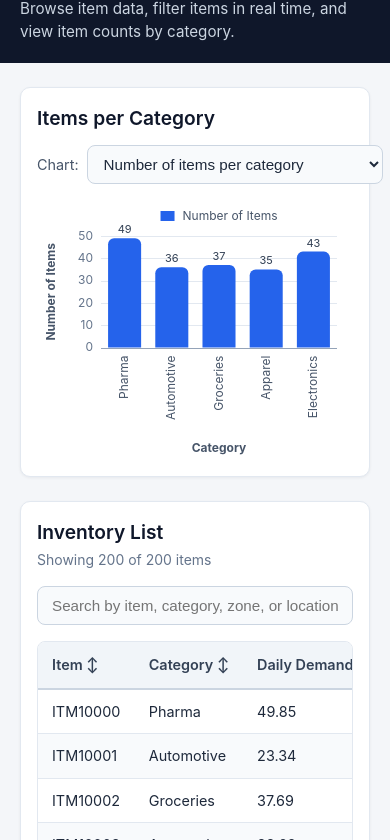
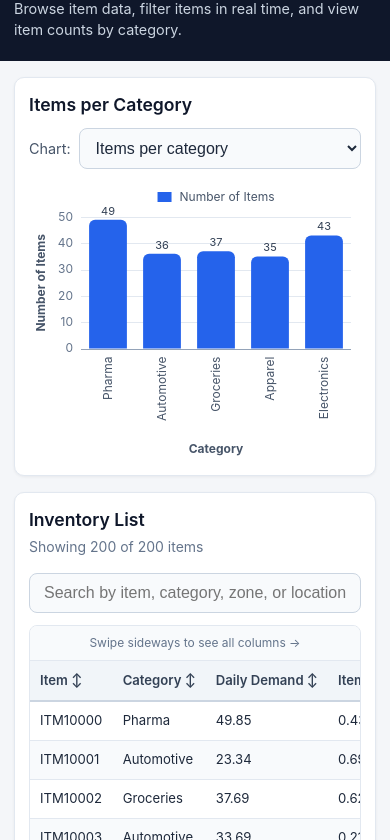
Before and after one commit to Sadra-RM/warehouse-inventory, a plain HTML site: page index.html in a window 390 px wide. Shown: the part 61-901 px from the top of the page. Drawn offline with Linux system fonts and the light colour scheme.

Commit message:
Made the site responsive

```diff
--- a/charts.js
+++ b/charts.js
@@ -146,8 +146,9 @@ document.addEventListener("DOMContentLoaded", function () {
     const maxLabelWidth = Math.max.apply(null, labels.map(function (l) { return ctx.measureText(l).width; }));
     const maxValue = Math.max.apply(null, values.concat([1]));
     // Leave enough room on the left for the largest number plus the axis title
-    const left = Math.max(64, ctx.measureText(Math.ceil(maxValue * 1.15).toLocaleString()).width + 42);
-    const right = 16;
+    const narrow = width < 500; // phones get tighter margins to leave more room for the bars
+    const left = Math.max(narrow ? 52 : 64, ctx.measureText(Math.ceil(maxValue * 1.15).toLocaleString()).width + (narrow ? 34 : 42));
+    const right = narrow ? 10 : 16;
     const top = 36;
     const plotWidth = Math.max(width - left - right, 50);
     const slot = plotWidth / labels.length;
@@ -227,7 +228,7 @@ document.addEventListener("DOMContentLoaded", function () {
     ctx.textBaseline = "alphabetic";
     ctx.fillText(option.xLabel, titleCenter, height - 8);
     ctx.save();
-    ctx.translate(14, top + plotHeight / 2);
+    ctx.translate(narrow ? 12 : 14, top + plotHeight / 2);
     ctx.rotate(-Math.PI / 2);
     ctx.textBaseline = "middle";
     ctx.fillText(option.yLabel, 0, 0);
@@ -278,7 +279,7 @@ document.addEventListener("DOMContentLoaded", function () {
   }
 
   // Show a tooltip and highlight the bar under the mouse
-  canvas.addEventListener("mousemove", function (event) {
+  function showTooltipAt(event) {
     const layout = state.layout;
     if (!layout) return;
 
@@ -306,9 +307,15 @@ document.addEventListener("DOMContentLoaded", function () {
       tooltip.style.top = Math.max(bar.y - 8, 24) + "px";
       tooltip.style.display = "block";
     }
-  });
+  }
 
-  canvas.addEventListener("mouseleave", function () {
+  // Works for both a mouse (hover) and a finger (tap)
+  canvas.addEventListener("pointermove", showTooltipAt);
+  canvas.addEventListener("pointerdown", showTooltipAt);
+
+  canvas.addEventListener("pointerleave", function (event) {
+    // A finger leaves the canvas right after tapping, so keep the tooltip visible for touch
+    if (event.pointerType && event.pointerType !== "mouse") return;
     state.hover = -1;
     tooltip.style.display = "none";
     render();
--- a/index.html
+++ b/index.html
@@ -35,10 +35,10 @@
         <div class="chart-select-box">
           <label for="chartSelect">Chart:</label>
           <select id="chartSelect" class="chart-select" aria-label="Choose chart type">
-            <option value="category">Number of items per category</option>
-            <option value="zone">Number of items per zone</option>
-            <option value="location">Number of items per storage location</option>
-            <option value="orders">Total orders last month per category</option>
+            <option value="category">Items per category</option>
+            <option value="zone">Items per zone</option>
+            <option value="location">Items per storage location</option>
+            <option value="orders">Orders last month per category</option>
           </select>
         </div>
       </div>
--- a/style.css
+++ b/style.css
@@ -240,22 +240,137 @@ tbody tr:last-child td {
 
 /* Responsive adjustments for mobile and tablet screens */
 @media (max-width: 768px) {
+  .container {
+    padding: 0 14px;
+  }
+
   .page-header {
     padding: 20px 0;
+    margin-bottom: 16px;
   }
 
   .page-header h1 {
     font-size: 1.45rem;
   }
 
+  .subtitle {
+    font-size: 0.9rem;
+  }
+
   .card {
-    padding: 16px;
+    padding: 14px;
+    margin-bottom: 16px;
+  }
+
+  .section-header {
+    margin-bottom: 12px;
+  }
+
+  .section-header h2 {
+    font-size: 1.1rem;
+  }
+
+  /* Chart title on top, dropdown below it using the full width */
+  .chart-controls {
+    flex-direction: column;
+    align-items: stretch;
+    gap: 10px;
+  }
+
+  .chart-select-box {
+    width: 100%;
+  }
+
+  .chart-select {
+    flex: 1;
+    min-width: 0;
+    width: 100%;
+    font-size: 16px; /* 16px stops iPhones from zooming in when the control is tapped */
+    padding: 10px 12px;
   }
 
   .search-box {
     max-width: 100%;
   }
 
+  .search-input {
+    font-size: 16px; /* prevents the automatic zoom on iPhones */
+  }
+
+  .chart-wrapper {
+    height: 280px;
+  }
+
+  /* Smaller table text and spacing so more fits on the screen */
+  table {
+    font-size: 0.82rem;
+  }
+
+  th {
+    padding: 10px 10px;
+  }
+
+  td {
+    padding: 9px 10px;
+  }
+
+  /* Keep the "Item" column visible while scrolling the table sideways.
+     Solid backgrounds are needed so other columns do not show through it. */
+  th:first-child,
+  td:first-child {
+    position: sticky;
+    left: 0;
+    z-index: 1;
+  }
+
+  th:first-child {
+    background-color: #f1f5f9;
+    z-index: 2;
+    box-shadow: 2px 0 0 #e2e8f0;
+  }
+
+  td:first-child {
+    background-color: #ffffff;
+    box-shadow: 2px 0 0 #e2e8f0;
+  }
+
+  tbody tr:nth-child(even) td:first-child {
+    background-color: #f8fafc;
+  }
+
+  tbody tr:hover td:first-child {
+    background-color: #eff6ff;
+  }
+
+  th.sorted:first-child {
+    background-color: #dbeafe;
+  }
+
+  td.sorted-col:first-child {
+    background-color: #eaf1fe;
+  }
+
+  /* Hint that the table can be swiped sideways */
+  .table-container::before {
+    content: "Swipe sideways to see all columns \2192";
+    display: block;
+    padding: 8px 12px;
+    font-size: 0.75rem;
+    color: #64748b;
+    text-align: center;
+    background-color: #f8fafc;
+    border-bottom: 1px solid #e2e8f0;
+    position: sticky;
+    left: 0;
+  }
+}
+
+/* Very small phones */
+@media (max-width: 380px) {
+  .page-header h1 {
+    font-size: 1.3rem;
+  }
+
   .chart-wrapper {
     height: 260px;
   }
```
